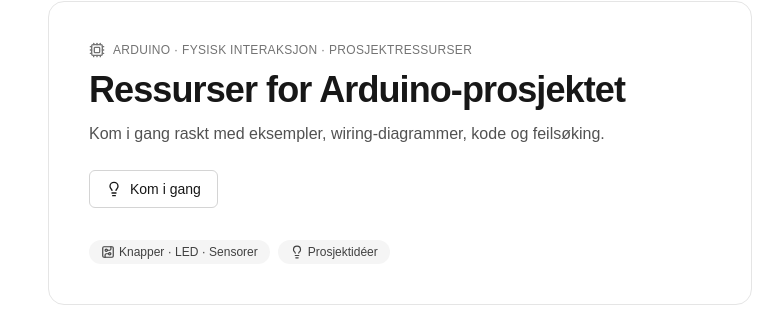
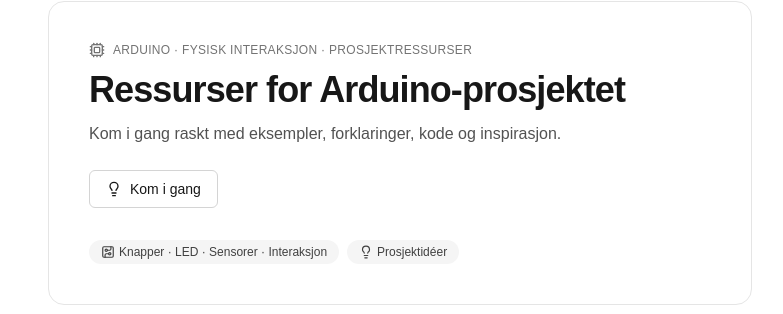
Before and after one commit to gjermundmyrvang/arduinoresources, a Next.js app: page / in a window 1280 px wide. Shown: the part 87-401 px from the top of the page, without its empty margins (240-1023 px from the left). Built offline with nearby package versions, Linux system fonts and the light colour scheme; no server answers; the database is empty; a web font is replaced by a local one.

Commit message:
small improvements

```diff
--- a/src/app/components/hero.tsx
+++ b/src/app/components/hero.tsx
@@ -15,7 +15,7 @@
         </h1>
 
         <p className="mt-3 max-w-2xl text-neutral-600">
-          Kom i gang raskt med eksempler, wiring-diagrammer, kode og feilsøking.
+          Kom i gang raskt med eksempler, forklaringer, kode og inspirasjon.
         </p>
 
         <div className="mt-6 flex flex-col gap-3 sm:flex-row sm:items-center">
@@ -31,7 +31,7 @@
         <div className="mt-8 flex flex-wrap gap-2 text-xs">
           <span className="flex items-center gap-1 rounded-full bg-neutral-100 px-3 py-1 text-neutral-700">
             <CircuitBoard size={14} />
-            Knapper · LED · Sensorer
+            Knapper · LED · Sensorer · Interaksjon
           </span>
 
           <span className="flex items-center gap-1 rounded-full bg-neutral-100 px-3 py-1 text-neutral-700">
--- a/src/app/resources/[slug]/page.tsx
+++ b/src/app/resources/[slug]/page.tsx
@@ -66,7 +66,7 @@
       <h1 className="text-3xl font-semibold">{resource.title}</h1>
 
       {resource.summary && (
-        <p className="mt-2 text-neutral-600">{resource.summary}</p>
+        <p className="my-4 text-neutral-600">{resource.summary}</p>
       )}
 
       <RenderMarkdown content={resource.content_md} />
```
